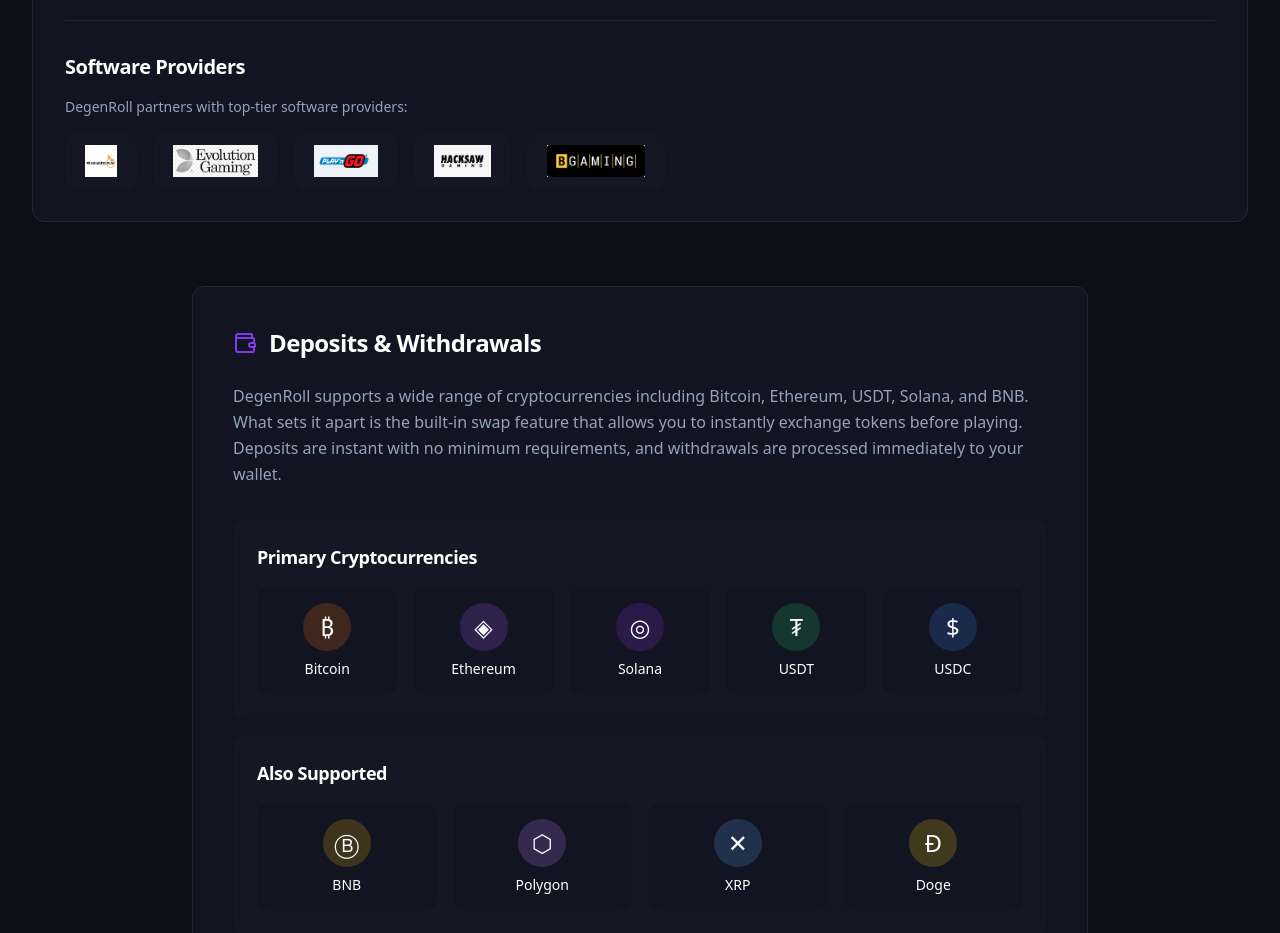
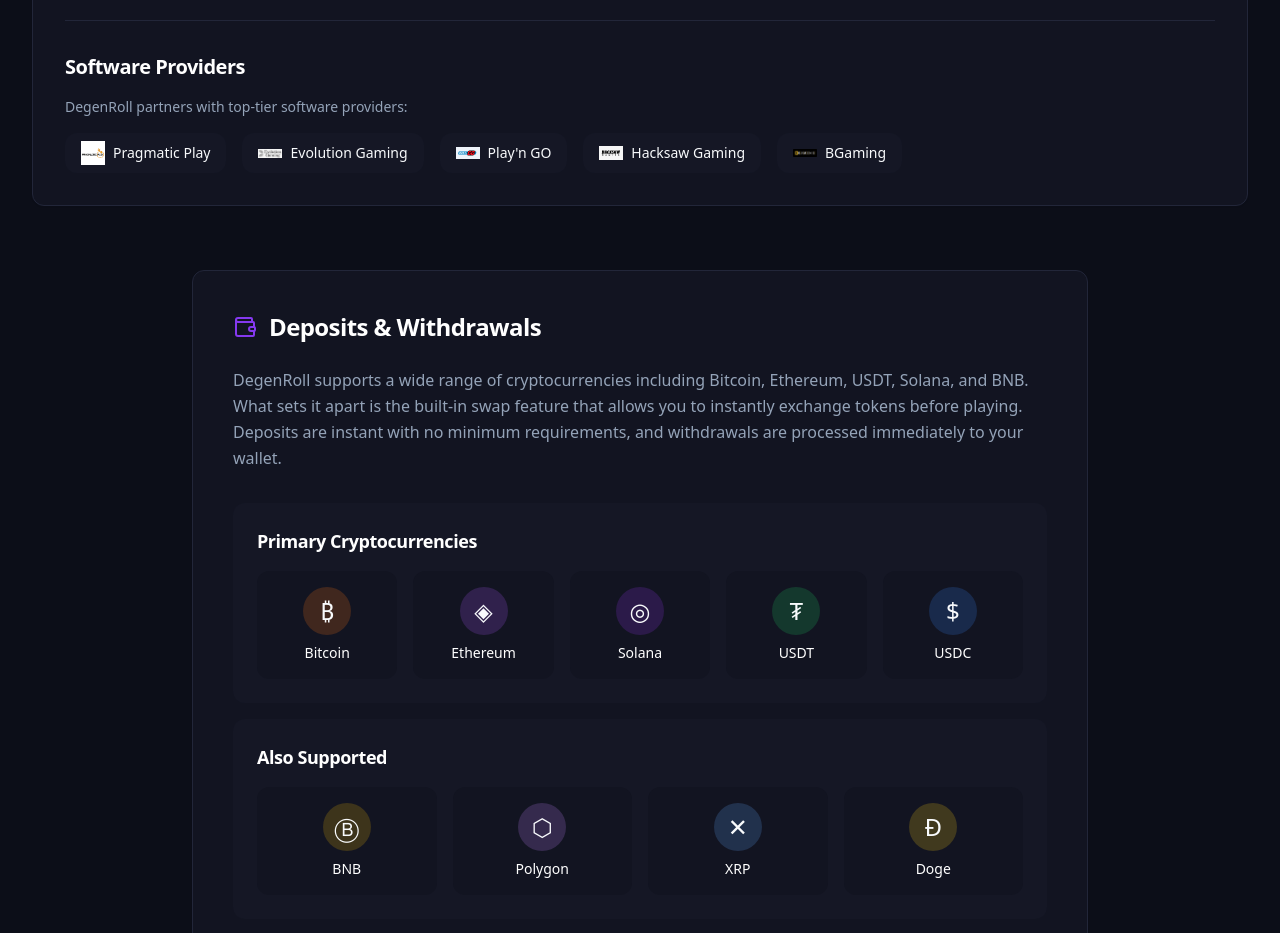
Before and after one commit to boratih/coin-scribe-spot, a React (Vite) app: page /degenroll-review in a window 1280 px wide. Shown: the part 2640-3573 px from the top of the page. Built offline with nearby package versions, Linux system fonts and the light colour scheme; the HTML template or start-up script is replaced by a standard one.

Commit message:
Update software providers section

```diff
--- a/src/pages/DegenRollReview.tsx
+++ b/src/pages/DegenRollReview.tsx
@@ -317,20 +317,25 @@ const DegenRollReview = () => {
                 DegenRoll partners with top-tier software providers:
               </p>
               <div className="flex flex-wrap gap-4">
-                <div className="flex items-center gap-3 px-5 py-3 bg-muted/30 rounded-lg">
-                  <img src={pragmaticPlayLogo} alt="Pragmatic Play" className="h-8 w-auto object-contain" />
+                <div className="flex items-center gap-2 px-4 py-2 bg-muted/30 rounded-lg">
+                  <img src={pragmaticPlayLogo} alt="Pragmatic Play" className="h-6 w-6 object-contain" />
+                  <span className="text-sm font-medium text-foreground">Pragmatic Play</span>
                 </div>
-                <div className="flex items-center gap-3 px-5 py-3 bg-muted/30 rounded-lg">
-                  <img src={evolutionGamingLogo} alt="Evolution Gaming" className="h-8 w-auto object-contain" />
+                <div className="flex items-center gap-2 px-4 py-2 bg-muted/30 rounded-lg">
+                  <img src={evolutionGamingLogo} alt="Evolution Gaming" className="h-6 w-6 object-contain" />
+                  <span className="text-sm font-medium text-foreground">Evolution Gaming</span>
                 </div>
-                <div className="flex items-center gap-3 px-5 py-3 bg-muted/30 rounded-lg">
-                  <img src={playngoLogo} alt="Play'n GO" className="h-8 w-auto object-contain" />
+                <div className="flex items-center gap-2 px-4 py-2 bg-muted/30 rounded-lg">
+                  <img src={playngoLogo} alt="Play'n GO" className="h-6 w-6 object-contain" />
+                  <span className="text-sm font-medium text-foreground">Play'n GO</span>
                 </div>
-                <div className="flex items-center gap-3 px-5 py-3 bg-muted/30 rounded-lg">
-                  <img src={hacksawGamingLogo} alt="Hacksaw Gaming" className="h-8 w-auto object-contain" />
+                <div className="flex items-center gap-2 px-4 py-2 bg-muted/30 rounded-lg">
+                  <img src={hacksawGamingLogo} alt="Hacksaw Gaming" className="h-6 w-6 object-contain" />
+                  <span className="text-sm font-medium text-foreground">Hacksaw Gaming</span>
                 </div>
-                <div className="flex items-center gap-3 px-5 py-3 bg-muted/30 rounded-lg">
-                  <img src={bgamingLogo} alt="BGaming" className="h-8 w-auto object-contain" />
+                <div className="flex items-center gap-2 px-4 py-2 bg-muted/30 rounded-lg">
+                  <img src={bgamingLogo} alt="BGaming" className="h-6 w-6 object-contain" />
+                  <span className="text-sm font-medium text-foreground">BGaming</span>
                 </div>
               </div>
             </div>
```
